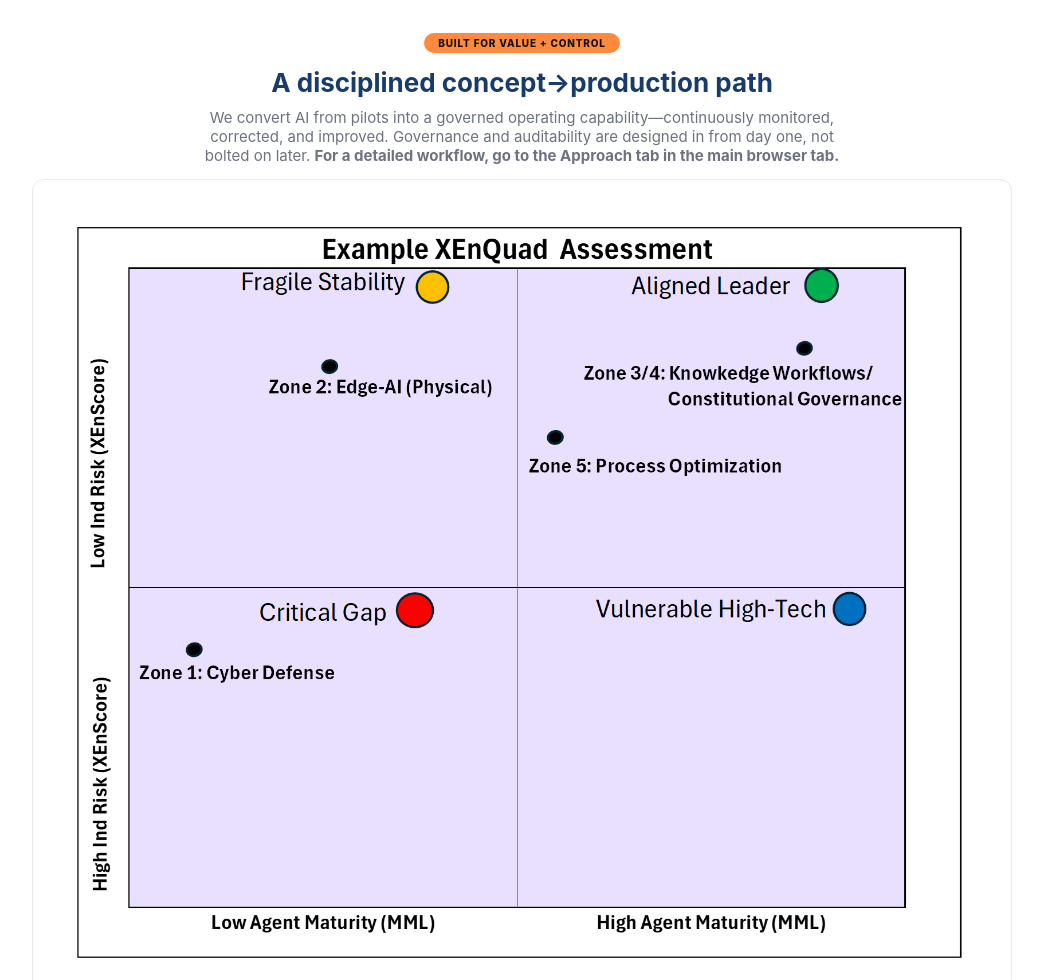
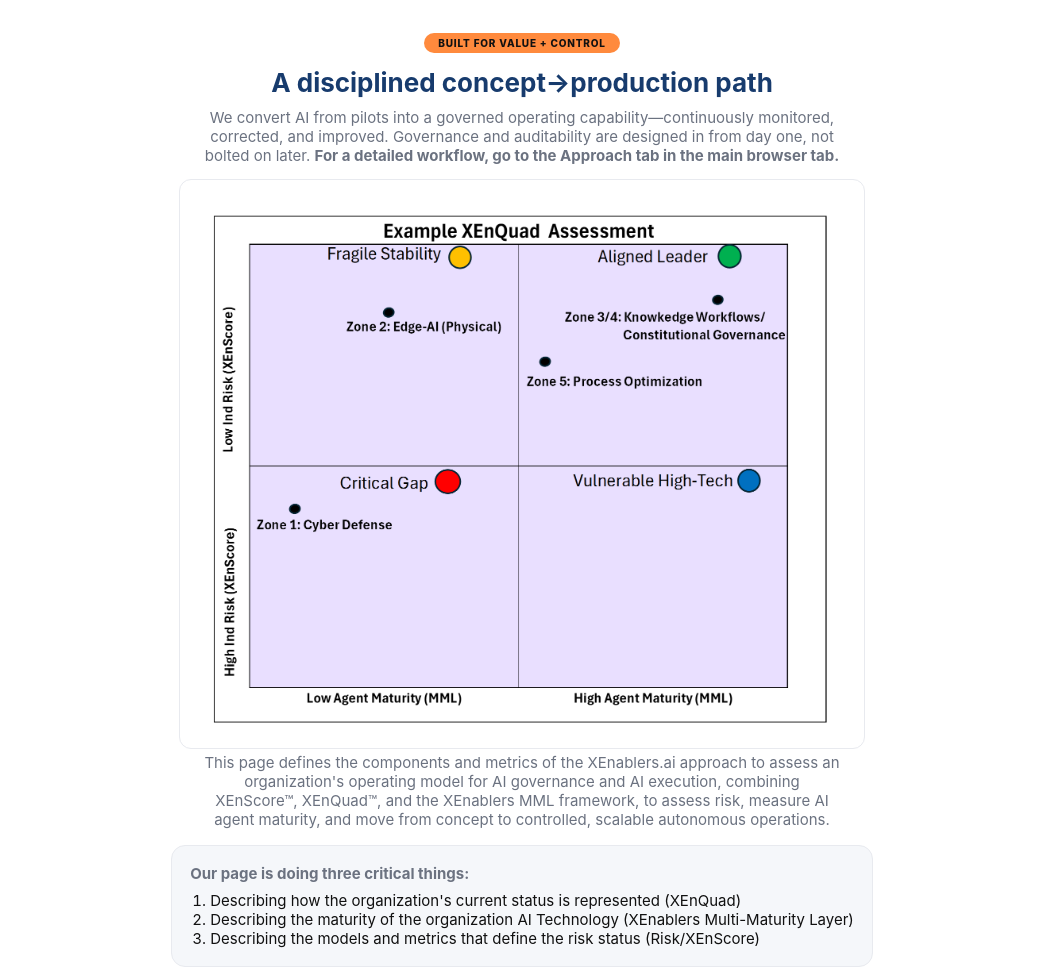
Before and after one commit to Brianhsl2/X-web5, a website: page MML-Zones.html in a window 1280 px wide. Shown: the top 980 px of the page, without its empty margins (118-1161 px from the left). Drawn offline with Linux system fonts and the light colour scheme.

Commit message:
Reduce XEnQuad image size on MML-Zones page

```diff
--- a/MML-Zones.html
+++ b/MML-Zones.html
@@ -105,7 +105,7 @@
     .xenquad-image-wrap {
       margin-top: 14px;
       display: inline-block;
-      max-width: min(100%, 980px);
+      max-width: min(100%, 686px);
       padding: 10px;
       border-radius: 12px;
       border: 1px solid var(--card-border);
```
